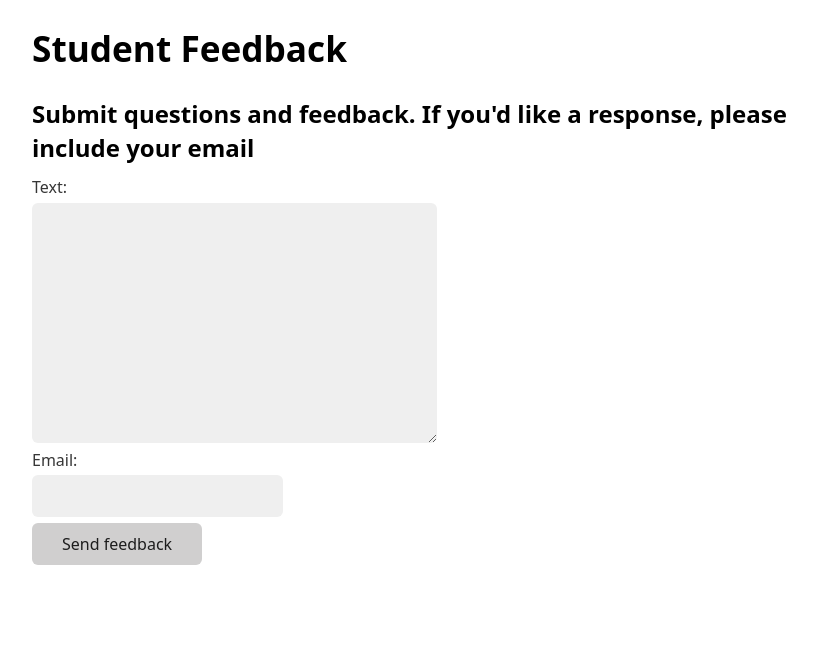
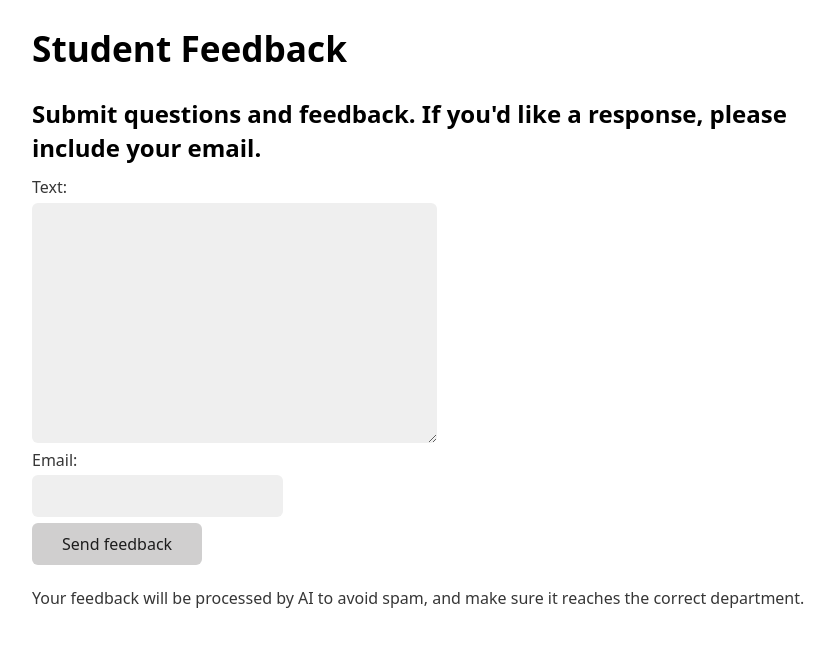
Before and after one commit to claraj/django_feedback_spam_moderation, a Django app: page / in a window 1280 px wide. Shown: the top 647 px of the page, without its empty margins (208-1042 px from the left). Run offline with Django 5.2, Linux system fonts and the light colour scheme.

Commit message:
add message notifying users feedback processed with ai

```diff
--- a/student_feedback/templates/student_feedback/feedback_form.html
+++ b/student_feedback/templates/student_feedback/feedback_form.html
@@ -1,7 +1,7 @@
 {% extends 'student_feedback/base.html' %}
 {% block content %}
 
-<h2>Submit questions and feedback. If you'd like a response, please include your email</h2>
+<h2>Submit questions and feedback. If you'd like a response, please include your email.</h2>
 
 <form method="POST" action="{% url 'send_feedback' %}">
     {% csrf_token %}
@@ -9,4 +9,6 @@
     <button type="submit">Send feedback</button>
 </form>
 
+<p>Your feedback will be processed by AI to avoid spam, and make sure it reaches the correct department.</p>
+
 {% endblock %}
```
